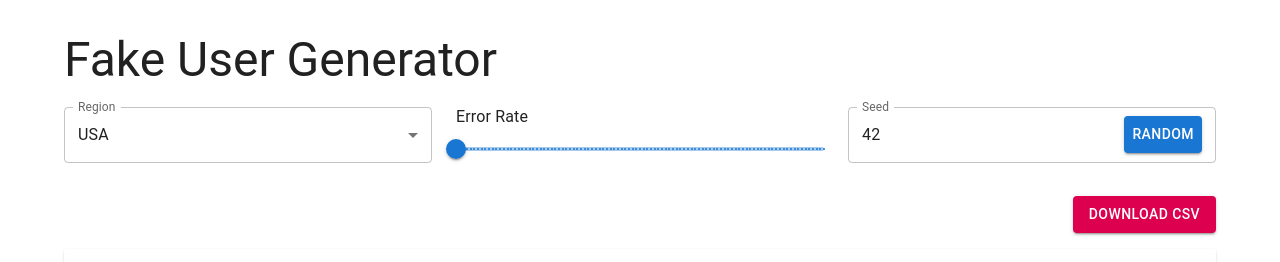
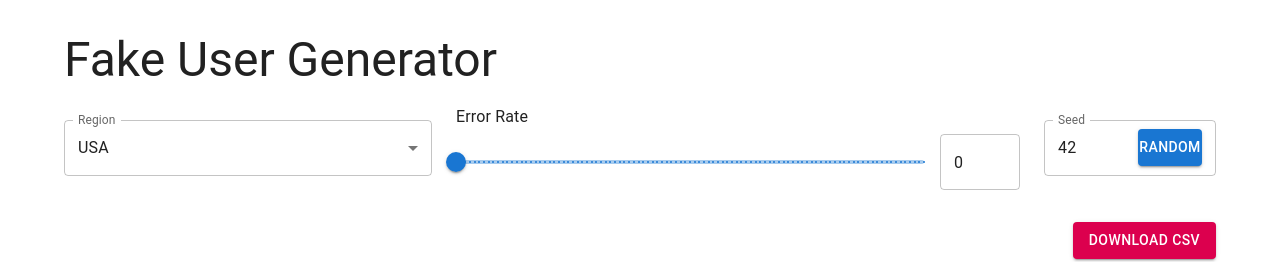
Before and after one commit to enayet329/Fake-user-data-generator, a React (Create React App) app in the folder client/: page / in a window 1280 px wide. Shown: the top 262 px of the page. Built offline with nearby package versions, Linux system fonts and the light colour scheme; no server answers.

Commit message:
Update ControlsPanels.js
update error input filed

```diff
--- a/client/src/components/ControlsPanels.js
+++ b/client/src/components/ControlsPanels.js
@@ -2,6 +2,15 @@ import React from 'react';
 import { Grid, FormControl, InputLabel, Select, MenuItem, Slider, TextField, Button, Typography, Box } from '@mui/material';
 
 const ControlPanel = ({ region, errorRate, seed, onRegionChange, onErrorRateChange, onSeedChange }) => {
+  const handleSliderChange = (event, newValue) => {
+    onErrorRateChange(newValue);
+  };
+
+  const handleInputChange = (event) => {
+    const value = event.target.value === '' ? '' : Number(event.target.value);
+    onErrorRateChange(value);
+  };
+
   return (
     <Grid container spacing={3} alignItems="center" mb={4}>
       <Grid item xs={12} sm={4}>
@@ -22,24 +31,38 @@ const ControlPanel = ({ region, errorRate, seed, onRegionChange, onErrorRateChan
           </Select>
         </FormControl>
       </Grid>
-      <Grid item xs={12} sm={4}>
+      <Grid item xs={12} sm={6}>
         <FormControl fullWidth>
           <Typography id="error-rate-slider" gutterBottom>
             Error Rate
           </Typography>
+          <Box display="flex" alignItems="center">
             <Slider
-            value={errorRate}
-            onChange={onErrorRateChange}
+              value={typeof errorRate === 'number' ? errorRate : 0}
+              onChange={handleSliderChange}
               aria-labelledby="error-rate-slider"
               valueLabelDisplay="auto"
               step={0.1}
               marks
               min={0}
               max={10}
+              sx={{ mr: 2, flex: 1 }}
             />
+            <TextField
+              value={errorRate}
+              onChange={handleInputChange}
+              inputProps={{
+                step: 0.1,
+                min: 0,
+                max: 10,
+                type: 'number',
+              }}
+              sx={{ width: 80 }}
+            />
+          </Box>
         </FormControl>
       </Grid>
-      <Grid item xs={12} sm={4}>
+      <Grid item xs={12} sm={2}>
         <TextField
           fullWidth
           label="Seed"
```
Lines whose indentation alone changed are shown as unchanged.
